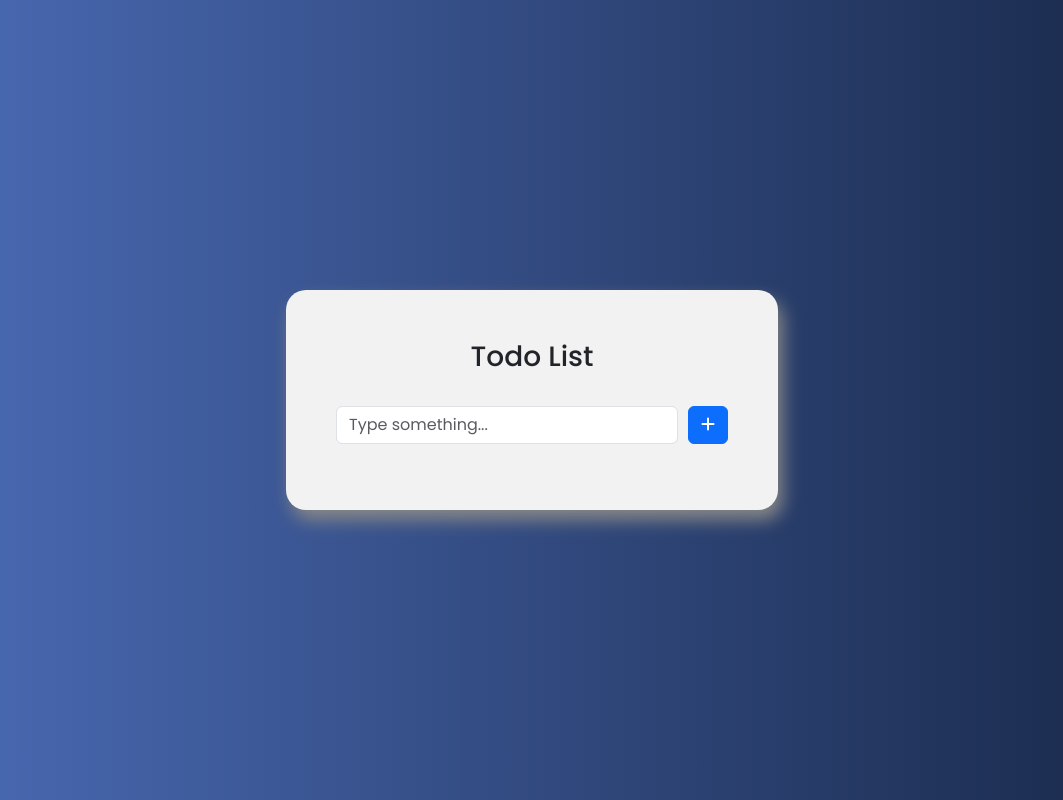
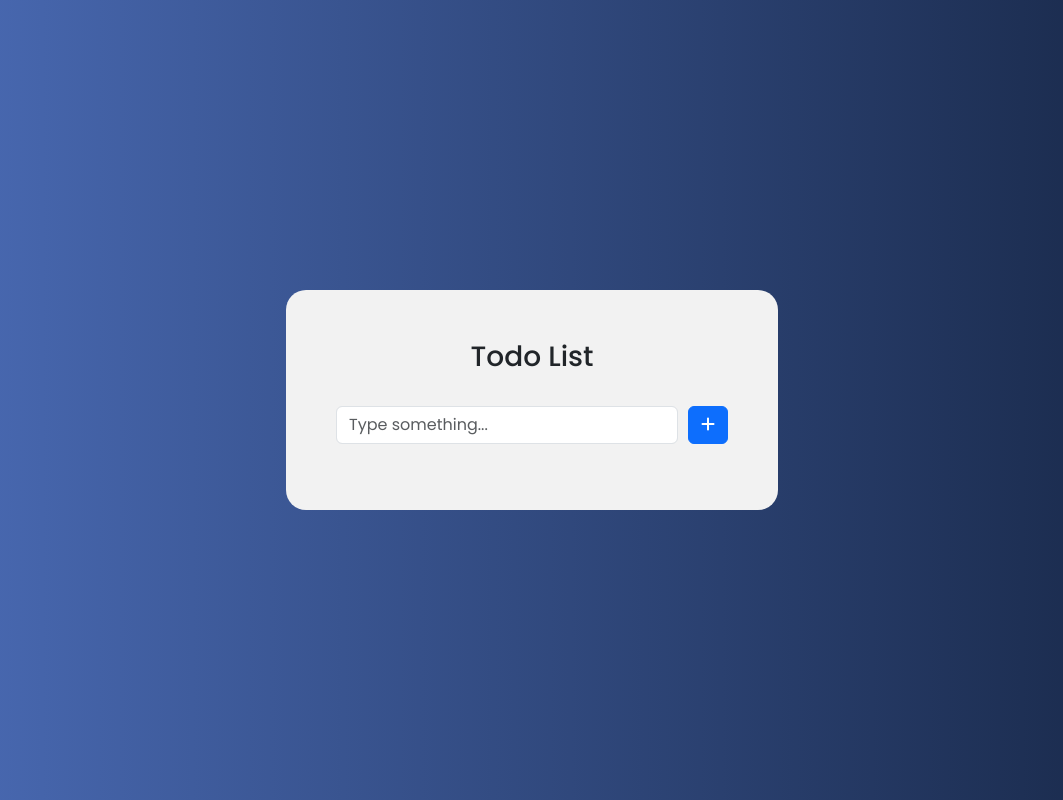
Before and after one commit to faisalalware/todo-list, a plain HTML site: page index.html in a window 1280 px wide. Shown: the whole page, without its empty margins (108-1171 px from the left). Drawn offline with nearby package versions, Linux system fonts and the light colour scheme.

Commit message:
css & js file correction

```diff
--- a/main.js
+++ b/main.js
@@ -3,6 +3,7 @@ const todoButton = document.querySelector('#add-btn');
 const todoList = document.querySelector('.todo-list');
 const inputWrapper = document.querySelector('.input-wrapper');
 
+// Click event listener on Button & List
 todoButton.addEventListener('click', addTodo);
 todoList.addEventListener('click', deleteCheck);
 
@@ -48,7 +49,6 @@ function addTodo(e) {
 }
 
 function deleteCheck(e) {
-    console.log(e.target);
     const item = e.target;
 
     if (item.classList[0] === "trash-btn") {
--- a/style.css
+++ b/style.css
@@ -27,7 +27,7 @@ body {
     background-color: #f2f2f2;
     padding: 50px;
     border-radius: 20px;
-    box-shadow: 5px 10px 18px #888888;
+    /* box-shadow: 5px 5px 18px #888888; */
 }
 
 input {
```
